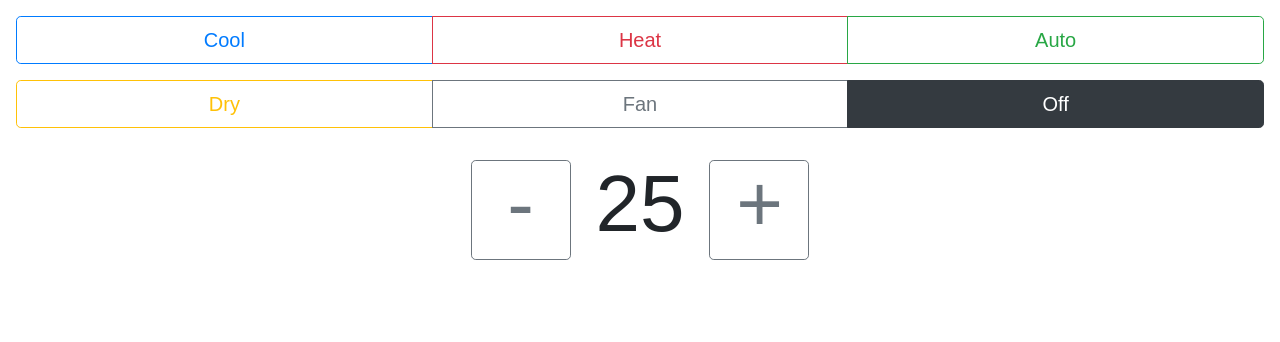
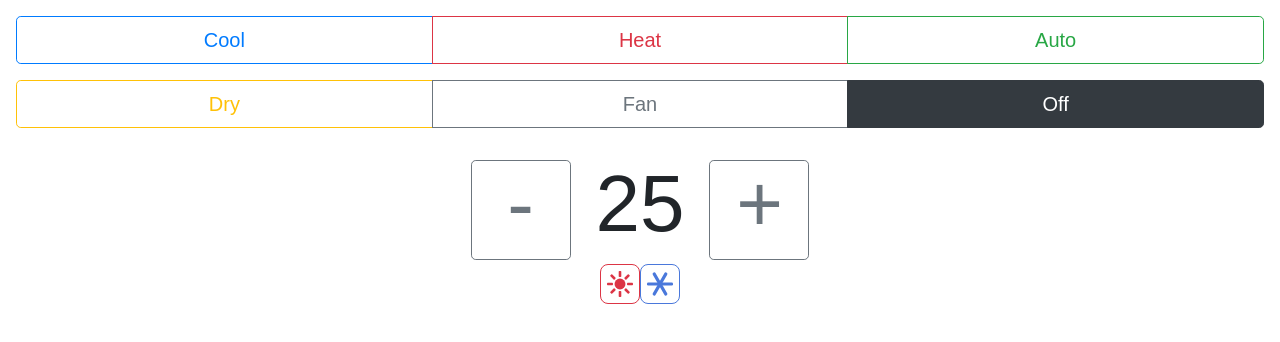
Before and after one commit to njdancer/SmartRemote, a React (Create React App) app in the folder interface/: page / in a window 1280 px wide. Shown: the top 342 px of the page. Built offline with nearby package versions, Linux system fonts and the light colour scheme; no server answers.

Commit message:
Create custom icons and buttons for mode selection
Add styled-components to allow styling of components via inline css.

```diff
--- a/interface/package.json
+++ b/interface/package.json
@@ -8,7 +8,8 @@
     "react": "^16.4.1",
     "react-dom": "^16.4.1",
     "react-scripts": "1.1.4",
-    "reactstrap": "^6.3.0"
+    "reactstrap": "^6.3.0",
+    "styled-components": "^3.3.3"
   },
   "scripts": {
     "start": "react-app-rewired start",
--- a/interface/src/App.css
+++ b/interface/src/App.css
@@ -42,3 +42,7 @@
   height: 100px;
   padding-bottom: 20px;
 }
+
+svg {
+  fill: currentColor;
+}
--- a/interface/src/App.js
+++ b/interface/src/App.js
@@ -3,6 +3,8 @@ import { fetchAc, updateAc } from './api';
 import './App.css';
 import ModeSelector from './ModeSelector';
 import TemperatureControl from './TemperatureControl';
+import HeatButton from './HeatButton.js';
+import CoolButton from './CoolButton.js';
 
 
 const INDEX_MODE_MAP = {
@@ -65,6 +67,8 @@ class App extends Component {
       <div className="App">
         <ModeSelector selectedIndex={modeIndexFromData(this.state)} onClick={i => this.handleModeSelectorClick(i)}/>
         <TemperatureControl value={this.state.temp} onChange={temp => this.handleTemperatureChange(temp)}/>
+        <HeatButton />
+        <CoolButton />
       </div>
     );
   }
--- /dev/null
+++ b/interface/src/CoolButton.js
@@ -0,0 +1,14 @@
+import React, { Component } from 'react';
+import styled, { css } from 'styled-components';
+import ModeButton from './ModeButton';
+import IconCool from './icons/IconCool.js';
+
+const color = "#4a78db";
+
+export default function CoolButton({active, handleClick}) {
+  return (
+    <ModeButton color={color} active={active} onClick={handleClick}>
+      <IconCool />
+    </ModeButton>
+  )
+}
--- /dev/null
+++ b/interface/src/HeatButton.js
@@ -0,0 +1,14 @@
+import React, { Component } from 'react';
+import styled, { css } from 'styled-components';
+import ModeButton from './ModeButton';
+import IconHeat from './icons/IconHeat.js';
+
+const color = "#dc3545";
+
+export default function HeatButton({active, handleClick}) {
+  return (
+    <ModeButton color={color} active={active} onClick={handleClick}>
+      <IconHeat />
+    </ModeButton>
+  )
+}
--- /dev/null
+++ b/interface/src/ModeButton.js
@@ -0,0 +1,13 @@
+import styled from 'styled-components';
+
+export default styled.button`
+  border-radius: 8px;
+  border:1px solid black;
+  cursor:pointer;
+  width: 40px;
+  height: 40px;
+  transition: background-color 0.1s, color 0.1s, transform 0.1s;
+  border-color: ${({color}) => color || 'black'};
+  background-color: ${({active, color}) => active ? color : 'transparent'};
+  color: ${({active, color}) =>  active ? 'white' : color};
+`;
--- /dev/null
+++ b/interface/src/icons/IconCool.js
@@ -0,0 +1,31 @@
+import React from 'react';
+import styled from 'styled-components';
+
+const canvasSize = 100;
+
+function Branches({count, roundness, thickness}) {
+  const branches = [];
+  for (var i = 0; i < count; i++) {
+    branches.push(<rect
+      key={i}
+      x={canvasSize / 2 - thickness / 2}
+      y="0"
+      width={thickness}
+      height={canvasSize}
+      rx={roundness}
+      ry={roundness}
+      transform={[
+        `rotate(${((360 / count) * i) + ((360 / count) / 4)}, ${canvasSize / 2}, ${canvasSize / 2})`,
+      ]}/>)
+  }
+
+  return branches;
+}
+
+export default function IconHeat({className}) {
+  return (
+    <svg className={className} viewBox={`0 0 ${canvasSize} ${canvasSize}`}>
+      <Branches count="3" length="80" roundness="5" thickness="12"/>
+    </svg>
+  )
+}
--- /dev/null
+++ b/interface/src/icons/IconHeat.js
@@ -0,0 +1,34 @@
+import React from 'react';
+import styled from 'styled-components';
+
+const canvasSize = 100;
+
+function SunSpikes({count, length, roundness, thickness}) {
+  const spikes = [];
+  for (var i = 0; i < count; i++) {
+    spikes.push(<rect
+      key={i}
+      x={canvasSize / 2 - thickness / 2}
+      y="0"
+      width={thickness}
+      height={length}
+      rx={roundness}
+      ry={roundness}
+      transform={[
+        `rotate(${(360 / count) * i}, ${canvasSize / 2}, ${canvasSize / 2})`,
+        // `translate(${-thickness / 2} 0 )`,
+      ]}/>
+    )
+  }
+
+  return spikes;
+}
+
+export default function IconHeat({className}) {
+  return (
+    <svg className={className} viewBox={`0 0 ${canvasSize} ${canvasSize}`}>
+      <SunSpikes count="8" length="23" roundness="3" thickness="10"/>
+      <circle cx={canvasSize / 2} cy={canvasSize / 2} r="21" />
+    </svg>
+  )
+}
```
Also changed, not shown: 1 other file (tests, documents, lock files or other folders).
